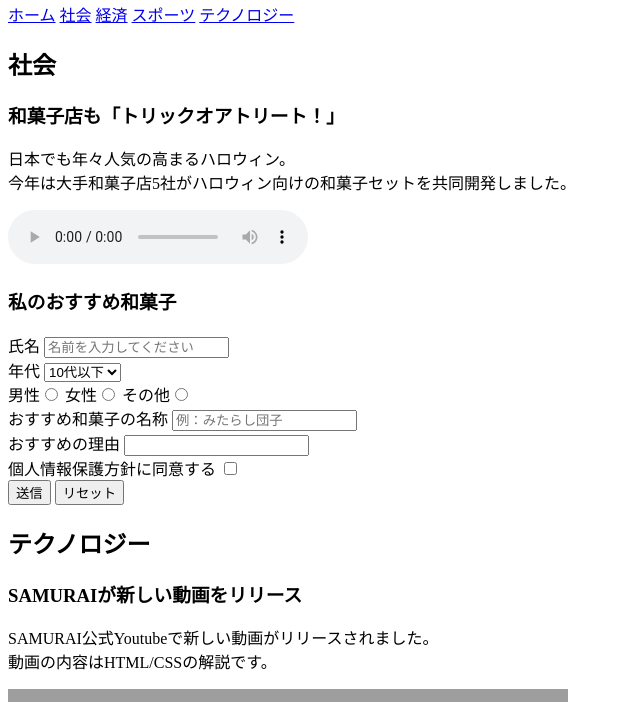
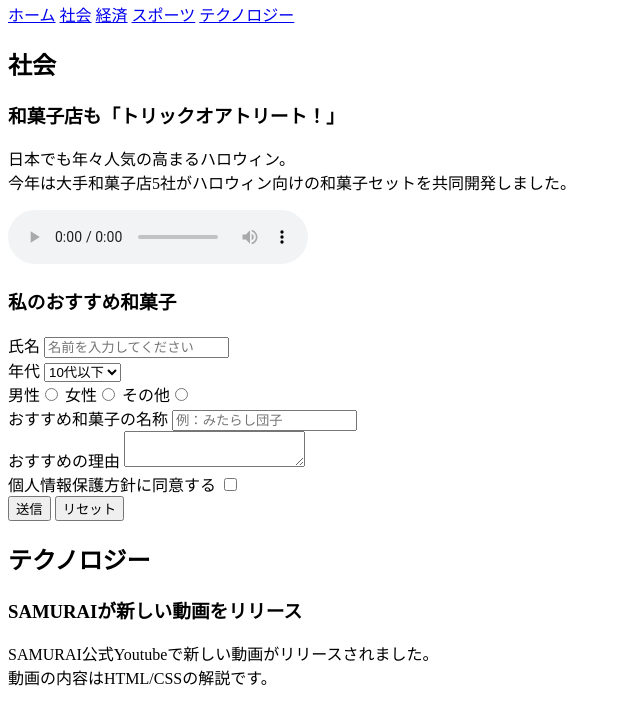
Before and after one commit to chobitko/html-css-basic-kadai, a plain HTML site: page kadai_008/kadai_008.html in a window 1280 px wide. Shown: the part 87-789 px from the top of the page, without its empty margins (0-640 px from the left). Drawn offline with Linux system fonts and the light colour scheme; grey boxes are pictures that could not be loaded.

Commit message:
Add files via upload

```diff
--- a/kadai_008/kadai_008.html
+++ b/kadai_008/kadai_008.html
@@ -4,6 +4,7 @@
     <title>8章課題</title>
     <meta name="description" content="このページは8章の課題です">
       <meta charset="utf-8">
+  </head>
   <body>
     <header>
     <h1>SAMURAIニュース</h1>
@@ -45,7 +46,7 @@
             <input type="text" placeholder="例：みたらし団子">
            <br>
            <label>おすすめの理由</label>
-            <input type="text" >
+            <textarea name="text"></textarea >
            <br>
            <label>個人情報保護方針に同意する</label>
             <input type="checkbox">
@@ -70,5 +71,4 @@
     </footer>
   </body>
 
-</head>
 </html>
```
